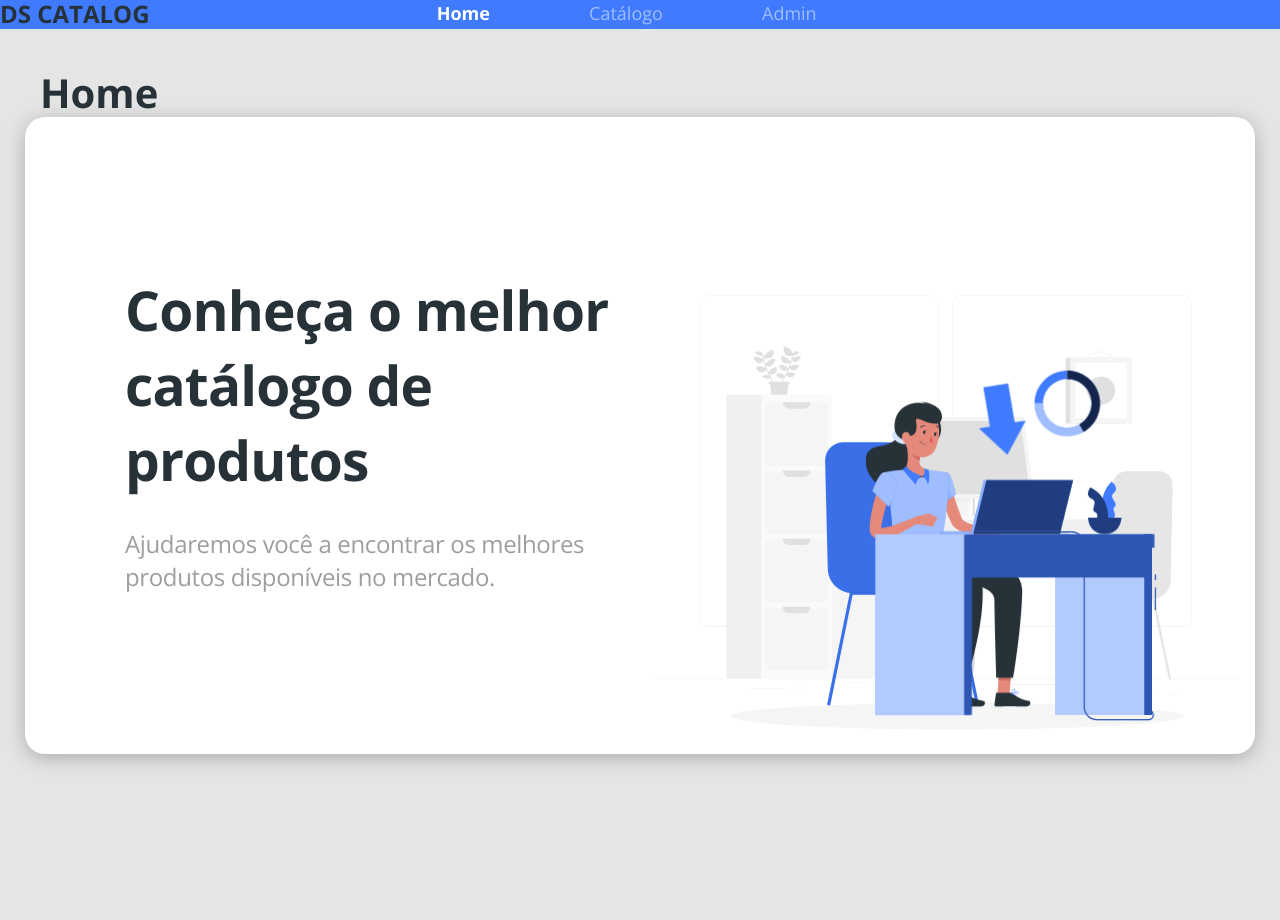
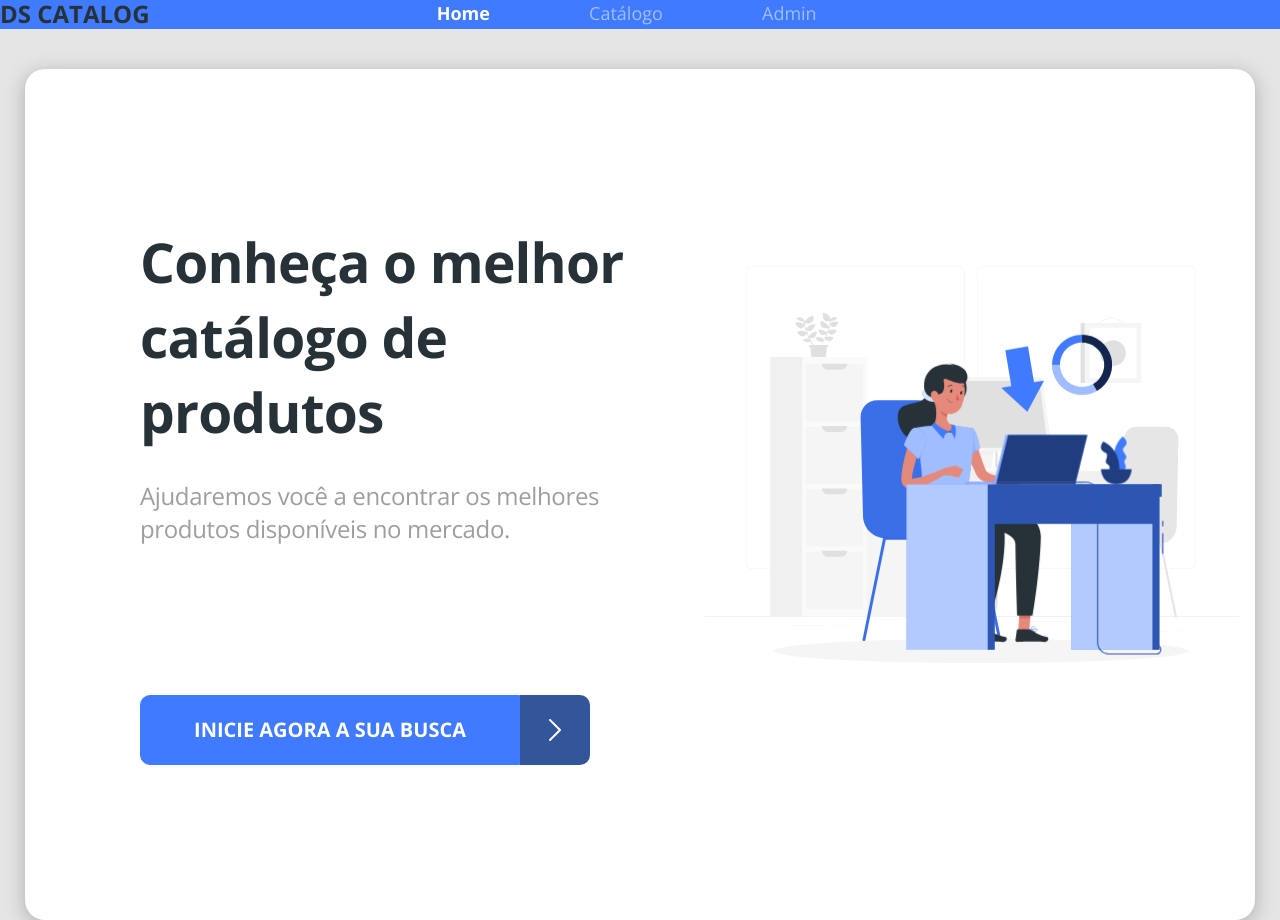
Before and after one commit to lourivalnt/dscatalog-bootcamp, a React (Create React App) app in the folder front-web/: page / in a window 1280 px wide. Before the commit the page ends 800 px from the top, so only its background shows below. Built offline with nearby package versions, Linux system fonts and the light colour scheme.

Commit message:
Finishing the Home page

```diff
--- a/front-web/src/App.tsx
+++ b/front-web/src/App.tsx
@@ -5,8 +5,8 @@
 
 const App = () => {
     return (
-        <Routes />
+      <Routes />
     );
-}
+  }
 
 export default App;
--- /dev/null
+++ b/front-web/src/core/components/ButtonIcon/index.tsx
@@ -0,0 +1,20 @@
+import React from 'react';
+import { ReactComponent as ArrowIcon } from '../../assets/images/arrow.svg';
+import './styles.scss';
+
+type Props = {
+  text: string;
+}
+
+const ButtonIcon = ({ text }: Props) => (
+  <div className="d-flex">
+      <button className="btn btn-primary btn-icon">
+        <h5>{text}</h5>
+      </button>
+      <div className="btn-icon-content">
+        <ArrowIcon />
+      </div>
+  </div>
+)
+
+export default ButtonIcon;
--- /dev/null
+++ b/front-web/src/core/components/ButtonIcon/styles.scss
@@ -0,0 +1,14 @@
+.btn-icon {
+  height: 70px;
+  width: 380px;
+  border-radius: 10px 0 0 10px;
+}
+
+.btn-icon-content {
+  background: #33569b;
+  width: 70px;
+  border-radius: 0 10px 10px 0;
+  display: flex;
+  align-items: center;
+  justify-content: center;
+}
--- a/front-web/src/pages/Home/index.tsx
+++ b/front-web/src/pages/Home/index.tsx
@@ -1,26 +1,24 @@
 import React from 'react';
-import { ReactComponent as MainImage } from "../../core/assets/images/main-image.svg";
+import { ReactComponent as MainImage } from '../../core/assets/images/main-image.svg';
+import ButtonIcon from '../../core/components/ButtonIcon';
+import { Link } from 'react-router-dom';
 import './styles.scss';
 
-
-const Home = () => (
+const Home = () =>  (
   <div className="home-container">
-        <h1>Home</h1>
     <div className="row home-content">
-            <div className="col-6 home-text">
-                <h1 className="text-title">
-                    Conheça o melhor <br /> catálogo de produtos
-                </h1>
-                <p className="text-subtitle">
-                    Ajudaremos você a encontrar os melhores <br /> produtos disponíveis no mercado.
-                </p>
+      <div className="col-6">
+        <h1 className="text-title">Conheça o melhor <br /> catálogo de produtos</h1>
+        <p className="text-subtitle">Ajudaremos você a encontrar os melhores <br /> produtos disponíveis no mercado.</p>
+        <Link to="/catalog">
+          <ButtonIcon text="INICIE AGORA A SUA BUSCA"/>
+        </Link>
       </div>
       <div className="col-6">
-                <MainImage className="main-image"/>
+        <MainImage className="main-image" />
       </div>
     </div>
   </div>
 );
 
-
 export default Home;
--- a/front-web/src/pages/Home/styles.scss
+++ b/front-web/src/pages/Home/styles.scss
@@ -9,30 +9,23 @@
     box-shadow: 0px 4px 20px rgba(0, 0, 0, 0.25);
     border-radius: 20px;
     padding-top: 155px;
+    padding-left: 100px;
+    padding-bottom: 155px;
   }
 
   .text-title {
     font-size: 55px;
     line-height: 75px;
     letter-spacing: -0.015em;
-
-    color: #263238;
-
-    mix-blend-mode: normal;
   }
 
   .text-subtitle {
     font-size: 24px;
     line-height: 33px;
     letter-spacing: -0.015em;
-
     color: #9E9E9E;
-
     margin-top: 30px;
-}
-
-.home-text {
-    padding-left: 100px;
+    margin-bottom: 150px;
   }
 
   .main-image {
```
Also changed, not shown: front-web/src/core/assets/images/arrow.svg (added). Lines whose indentation alone changed are shown as unchanged.
